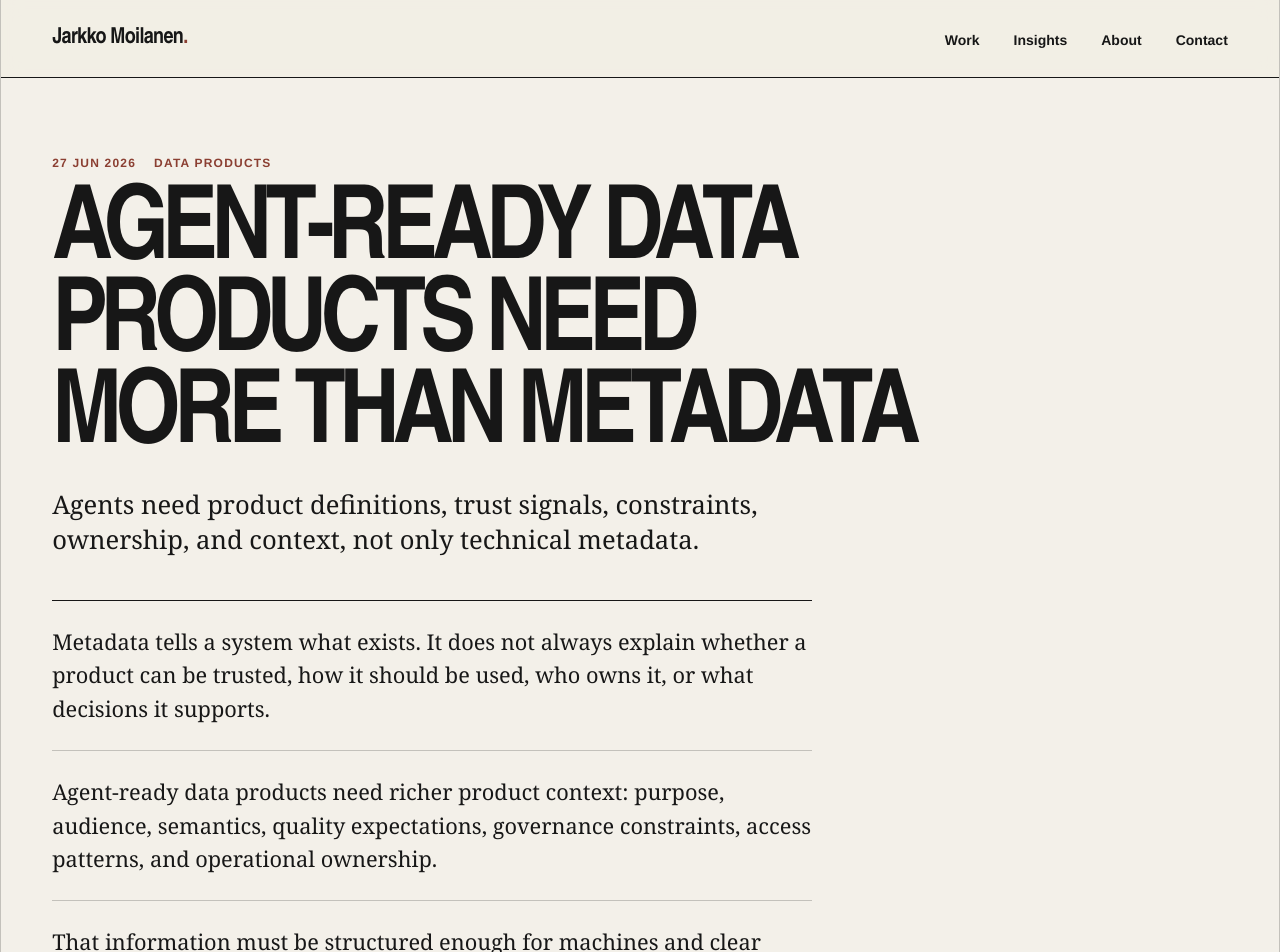
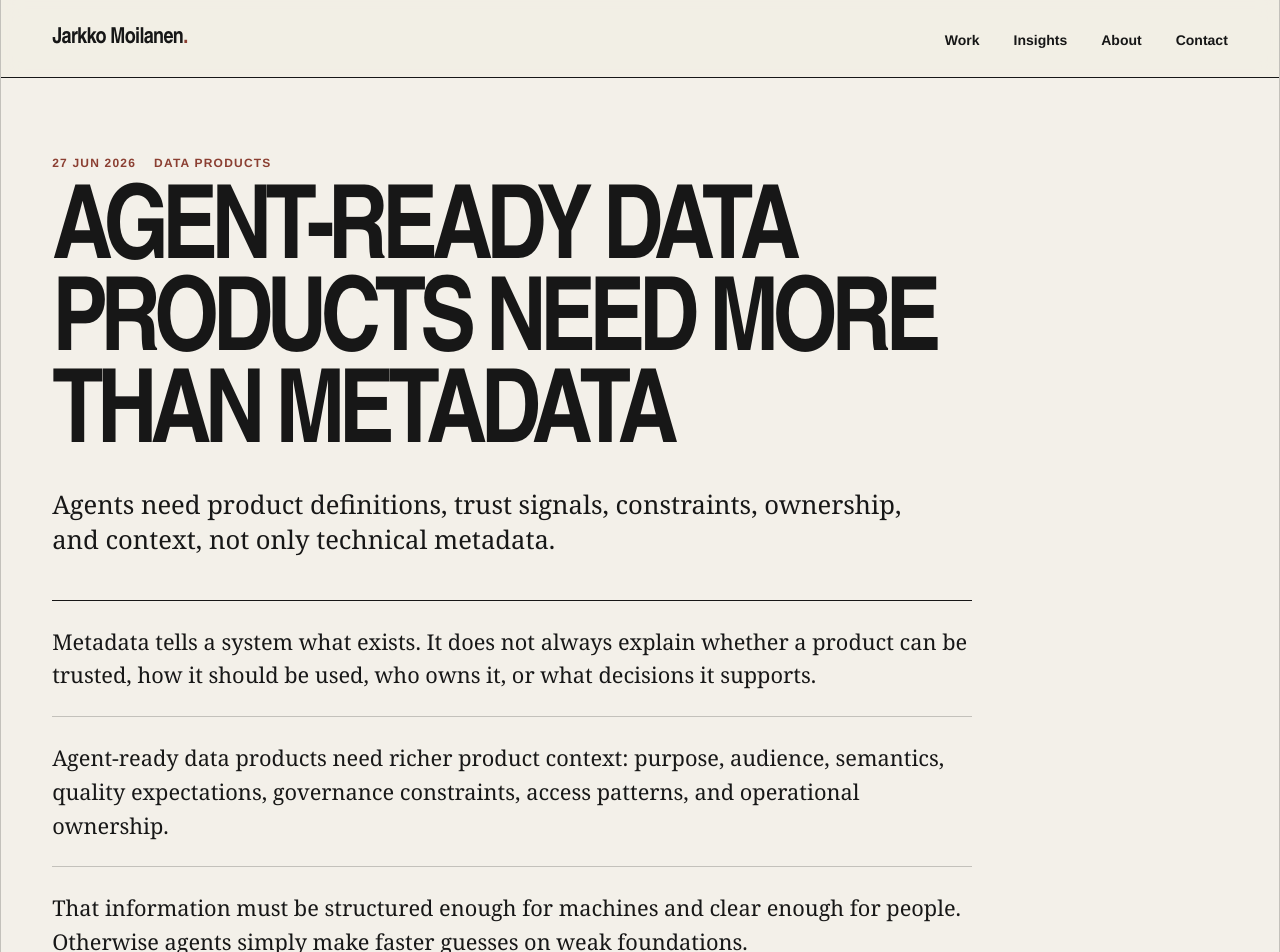
Before and after one commit to kyyberi/jarkko, a Next.js app: page /insights/articles/agent-ready-data-products-need-more-than-metadata in a window 1280 px wide. Shown: the top 952 px of the page. Built offline with nearby package versions, Linux system fonts and the light colour scheme.

Commit message:
Widen article reading layout

```diff
--- a/app/globals.css
+++ b/app/globals.css
@@ -434,6 +434,10 @@ h1 {
   text-transform: uppercase;
 }
 
+.article-detail h1 {
+  max-width: 1060px;
+}
+
 .detail-hero p {
   max-width: 720px;
   margin: 0 0 30px;
@@ -577,7 +581,7 @@ h1 {
 }
 
 .article-detail {
-  max-width: 980px;
+  max-width: 1180px;
   padding: 76px var(--pad);
 }
 
@@ -588,7 +592,7 @@ h1 {
 }
 
 .article-summary {
-  max-width: 740px;
+  max-width: 900px;
   margin: 0 0 42px;
   font-family: var(--serif);
   font-size: clamp(20px, 2vw, 28px);
@@ -596,7 +600,7 @@ h1 {
 }
 
 .article-body {
-  max-width: 760px;
+  max-width: 920px;
   border-top: 1px solid var(--ink);
 }
 
```
